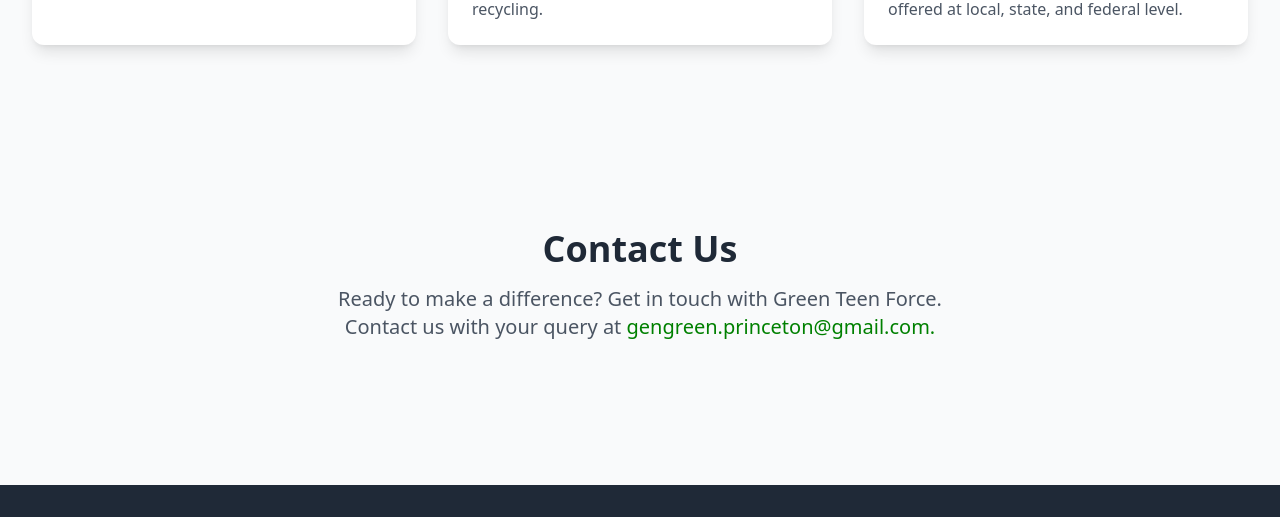
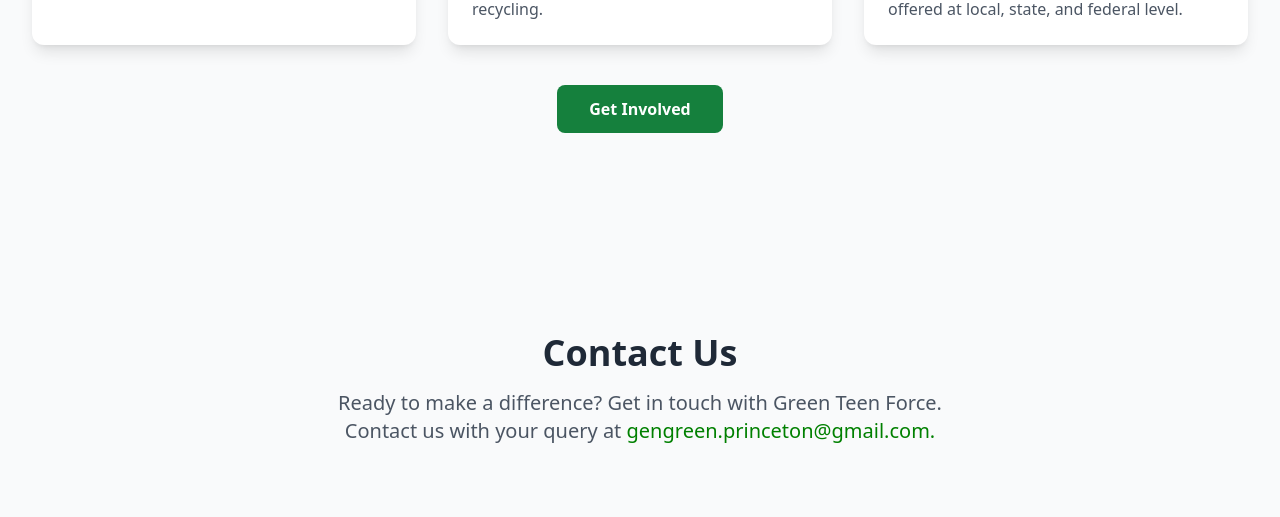
Before and after one commit to aray321/greenteenforce, a plain HTML site: page index.html in a window 1280 px wide. Shown: the part 1921-2438 px from the top of the page. Drawn offline with nearby package versions, Linux system fonts and the light colour scheme.

Commit message:
Update index.html

```diff
--- a/index.html
+++ b/index.html
@@ -174,10 +174,20 @@
                 </div>
             </div>
 
-            <button>
+            <div class="max-w-7xl mx-auto px-4 sm:px-6  py-10">
+            <div class="text-center">
 
-            </button>
+                <div class="space-x-4 fade-in">
+                    <a href="activities.html" class="bg-green-700 text-white px-8 py-3 rounded-lg font-semibold hover:bg-green-500 transition duration-300 inline-block">
+                        Get Involved
+                    </a>
+
+                </div>
+            </div>
         </div>
+
+
+
     </section>
 
 
```
